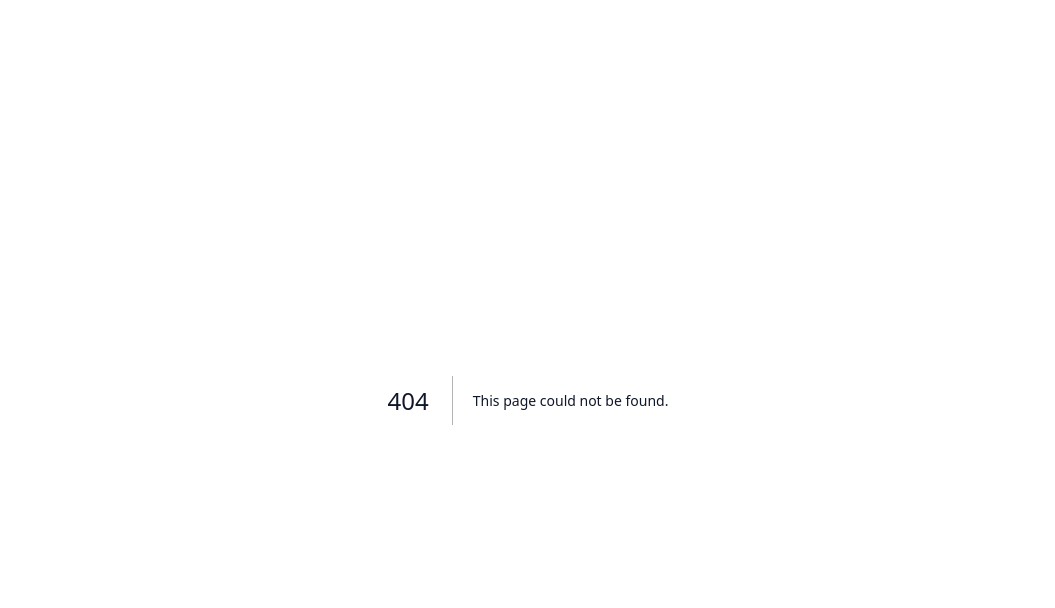
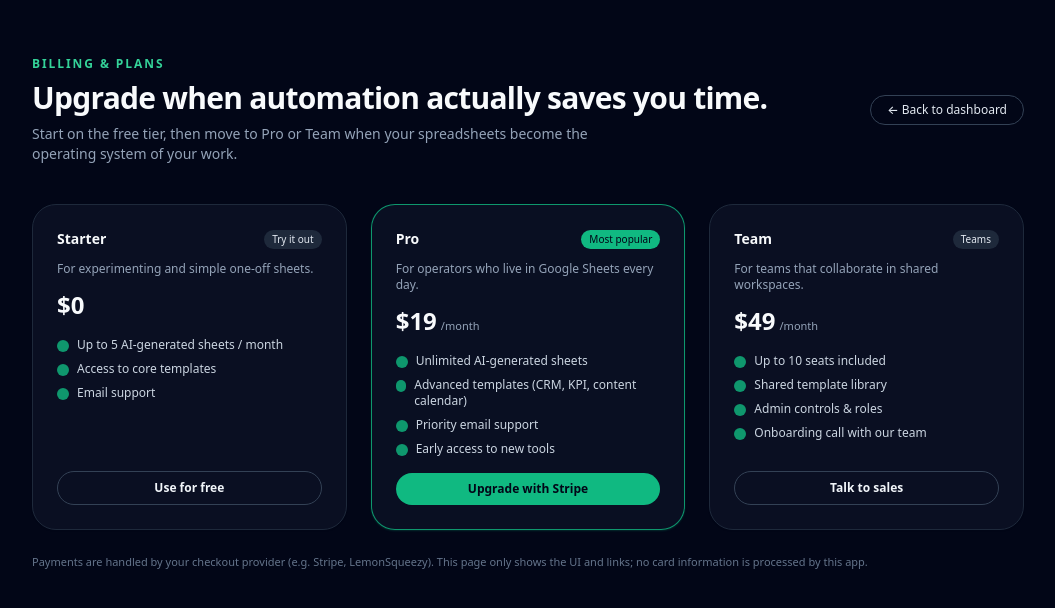
Before and after one commit to hoodpope47/sheetbuilder-landing, a Next.js app: page /billing in a window 1280 px wide. Before the commit this address had no page. Shown: the top 608 px of the page, without its empty margins (112-1167 px from the left). Built offline with nearby package versions, Linux system fonts and the light colour scheme.

Commit message:
Added Aristotle quotes, login logging, billing UI, dashboard footer update

```diff
--- /dev/null
+++ b/src/app/billing/page.tsx
@@ -0,0 +1,137 @@
+import Link from "next/link";
+
+const PLANS = [
+    {
+        name: "Starter",
+        price: "$0",
+        badge: "Try it out",
+        description: "For experimenting and simple one-off sheets.",
+        features: [
+            "Up to 5 AI-generated sheets / month",
+            "Access to core templates",
+            "Email support",
+        ],
+        highlight: false,
+        cta: "Use for free",
+        checkoutUrl: "#", // no payment, just informational
+    },
+    {
+        name: "Pro",
+        price: "$19",
+        badge: "Most popular",
+        description: "For operators who live in Google Sheets every day.",
+        features: [
+            "Unlimited AI-generated sheets",
+            "Advanced templates (CRM, KPI, content calendar)",
+            "Priority email support",
+            "Early access to new tools",
+        ],
+        highlight: true,
+        cta: "Upgrade with Stripe",
+        checkoutUrl: "https://example.com/checkout/pro", // replace with real checkout
+    },
+    {
+        name: "Team",
+        price: "$49",
+        badge: "Teams",
+        description: "For teams that collaborate in shared workspaces.",
+        features: [
+            "Up to 10 seats included",
+            "Shared template library",
+            "Admin controls & roles",
+            "Onboarding call with our team",
+        ],
+        highlight: false,
+        cta: "Talk to sales",
+        checkoutUrl: "mailto:hello@example.com?subject=Team%20plan%20inquiry",
+    },
+];
+
+export default function BillingPage() {
+    return (
+        <main className="min-h-screen bg-slate-950 text-slate-50">
+            <div className="mx-auto max-w-5xl px-4 py-10 sm:py-14">
+                <header className="mb-10 flex items-center justify-between gap-4">
+                    <div>
+                        <p className="text-xs font-semibold uppercase tracking-[0.16em] text-emerald-400">
+                            Billing & plans
+                        </p>
+                        <h1 className="mt-2 text-2xl sm:text-3xl font-semibold tracking-tight">
+                            Upgrade when automation actually saves you time.
+                        </h1>
+                        <p className="mt-2 text-sm text-slate-400 max-w-xl">
+                            Start on the free tier, then move to Pro or Team when your
+                            spreadsheets become the operating system of your work.
+                        </p>
+                    </div>
+                    <Link
+                        href="/dashboard"
+                        className="rounded-full border border-slate-700 px-4 py-1.5 text-xs font-medium text-slate-200 hover:bg-slate-900"
+                    >
+                        ← Back to dashboard
+                    </Link>
+                </header>
+
+                <div className="grid gap-6 md:grid-cols-3">
+                    {PLANS.map((plan) => (
+                        <div
+                            key={plan.name}
+                            className={`flex flex-col rounded-3xl border bg-slate-900/60 p-6 shadow-sm ${plan.highlight
+                                    ? "border-emerald-500/80 shadow-emerald-500/20 shadow-lg"
+                                    : "border-slate-800"
+                                }`}
+                        >
+                            <div className="mb-3 flex items-center justify-between gap-2">
+                                <h2 className="text-sm font-semibold">{plan.name}</h2>
+                                {plan.badge && (
+                                    <span
+                                        className={`rounded-full px-2 py-0.5 text-[10px] font-medium ${plan.highlight
+                                                ? "bg-emerald-500 text-slate-950"
+                                                : "bg-slate-800 text-slate-200"
+                                            }`}
+                                    >
+                                        {plan.badge}
+                                    </span>
+                                )}
+                            </div>
+
+                            <p className="text-xs text-slate-400 mb-3">{plan.description}</p>
+
+                            <div className="flex items-baseline gap-1 mb-4">
+                                <span className="text-2xl font-semibold">{plan.price}</span>
+                                {plan.price !== "$0" && (
+                                    <span className="text-[11px] text-slate-400">/month</span>
+                                )}
+                            </div>
+
+                            <ul className="flex-1 space-y-2 text-xs text-slate-300 mb-4">
+                                {plan.features.map((feature) => (
+                                    <li key={feature} className="flex items-start gap-2">
+                                        <span className="mt-[3px] inline-block h-3 w-3 rounded-full bg-emerald-500/80" />
+                                        <span>{feature}</span>
+                                    </li>
+                                ))}
+                            </ul>
+
+                            <Link
+                                href={plan.checkoutUrl}
+                                className={`mt-auto inline-flex items-center justify-center rounded-full px-4 py-2 text-xs font-semibold transition ${plan.highlight
+                                        ? "bg-emerald-500 text-slate-950 hover:bg-emerald-400"
+                                        : "border border-slate-700 text-slate-100 hover:bg-slate-800"
+                                    }`}
+                            >
+                                {plan.cta}
+                            </Link>
+                        </div>
+                    ))}
+                </div>
+
+                <p className="mt-6 text-[11px] text-slate-500">
+                    Payments are handled by your checkout provider (e.g. Stripe,
+                    LemonSqueezy). This page only shows the UI and links; no card
+                    information is processed by this app.
+                </p>
+            </div>
+        </main>
+    );
+}
--- a/src/app/dashboard/page.tsx
+++ b/src/app/dashboard/page.tsx
@@ -2,11 +2,14 @@
 
 import Link from "next/link";
 import { useState } from "react";
+import { useRouter } from "next/navigation";
+import { AristotleQuotes } from "@/components/AristotleQuotes";
 
 const TABS = ["Overview", "Schemas", "History"] as const;
 type TabKey = (typeof TABS)[number];
 
 export default function DashboardPage() {
+    const router = useRouter();
     const [activeTab, setActiveTab] = useState<TabKey>("Overview");
     const [prompt, setPrompt] = useState(
         "Create a sales pipeline tracker with stages, deal value, and probability."
@@ -66,12 +69,7 @@ export default function DashboardPage() {
                     </button>
                 </nav>
 
-                <div className="px-4 py-4 border-t border-slate-800 text-[11px] text-slate-400">
-                    <p className="mb-1 font-medium text-slate-300">
-                        Perfectly matching the clean Montee vibe — but legally original.
-                    </p>
-                    <p>Neon-green themed. Built for people who live in Google Sheets.</p>
-                </div>
+                <AristotleQuotes />
             </aside>
 
             {/* Main content */}
@@ -90,7 +88,10 @@ export default function DashboardPage() {
                         <button className="hidden sm:inline-flex items-center gap-1 rounded-full border border-slate-700 px-3 py-1.5 text-xs text-slate-300 hover:bg-slate-900">
                             Changelog
                         </button>
-                        <button className="inline-flex items-center gap-2 rounded-full bg-emerald-400 px-4 py-1.5 text-xs font-semibold text-slate-950 shadow-[0_0_30px_rgba(16,185,129,0.55)] hover:bg-emerald-300 transition">
+                        <button
+                            onClick={() => router.push("/billing")}
+                            className="inline-flex items-center gap-2 rounded-full bg-emerald-400 px-4 py-1.5 text-xs font-semibold text-slate-950 shadow-[0_0_30px_rgba(16,185,129,0.55)] hover:bg-emerald-300 transition"
+                        >
                             <span>Upgrade</span>
                         </button>
                     </div>
@@ -105,8 +106,8 @@ export default function DashboardPage() {
                                 type="button"
                                 onClick={() => setActiveTab(tab)}
                                 className={`relative px-2.5 py-2 capitalize ${activeTab === tab
-                                        ? "text-emerald-300"
-                                        : "text-slate-400 hover:text-slate-200"
+                                    ? "text-emerald-300"
+                                    : "text-slate-400 hover:text-slate-200"
                                     }`}
                             >
                                 {tab}
--- a/src/app/login/page.tsx
+++ b/src/app/login/page.tsx
@@ -4,6 +4,7 @@ import { useState, FormEvent } from "react";
 import { useRouter } from "next/navigation";
 import { authenticate } from "@/lib/auth";
 import { setUser } from "@/lib/session";
+import { logLogin } from "@/lib/accountLog";
 
 export default function LoginPage() {
   const router = useRouter();
@@ -30,8 +31,9 @@ export default function LoginPage() {
       return;
     }
 
-    // Dev-only session
+    // Dev-only session + logging
     setUser("admin");
+    logLogin("admin");
     router.push("/dashboard");
   };
 
--- /dev/null
+++ b/src/components/AristotleQuotes.tsx
@@ -0,0 +1,35 @@
+"use client";
+
+import { useEffect, useState } from "react";
+
+const ARISTOTLE_QUOTES: string[] = [
+    "Quality is not an act, it is a habit.",
+    "We are what we repeatedly do.",
+    "The beginning of work is the most important part.",
+    "Pleasure in the job puts perfection in the work.",
+    "Knowing yourself is the beginning of all wisdom.",
+    "Well begun is half done.",
+];
+
+const ROTATION_MS = 30_000; // 30 seconds
+
+export function AristotleQuotes() {
+    const [index, setIndex] = useState(0);
+
+    useEffect(() => {
+        const id = setInterval(() => {
+            setIndex((prev) => (prev + 1) % ARISTOTLE_QUOTES.length);
+        }, ROTATION_MS);
+
+        return () => clearInterval(id);
+    }, []);
+
+    const quote = ARISTOTLE_QUOTES[index];
+
+    return (
+        <div className="mt-auto border-t border-slate-800/60 pt-4 pr-4 pb-4 pl-4 text-xs text-slate-400 space-y-1">
+            <p className="font-semibold text-slate-300">Aristotle on work</p>
+            <p className="leading-snug italic">&ldquo;{quote}&rdquo;</p>
+        </div>
+    );
+}
--- /dev/null
+++ b/src/lib/accountLog.ts
@@ -0,0 +1,44 @@
+export type LoginRecord = {
+    username: string;
+    userAgent: string;
+    loggedInAt: string; // ISO string
+};
+
+const STORAGE_KEY = "sheetbuilder_login_records";
+
+function isBrowser() {
+    return typeof window !== "undefined";
+}
+
+export function logLogin(username: string): void {
+    if (!isBrowser()) return;
+
+    const userAgent =
+        typeof navigator !== "undefined" ? navigator.userAgent : "unknown";
+
+    const record: LoginRecord = {
+        username,
+        userAgent,
+        loggedInAt: new Date().toISOString(),
+    };
+
+    try {
+        const existingRaw = window.localStorage.getItem(STORAGE_KEY);
+        const existing: LoginRecord[] = existingRaw ? JSON.parse(existingRaw) : [];
+        existing.push(record);
+        window.localStorage.setItem(STORAGE_KEY, JSON.stringify(existing));
+    } catch (err) {
+        // Fail silently in dev
+        console.error("Failed to log login record", err);
+    }
+}
+
+export function getLoginRecords(): LoginRecord[] {
+    if (!isBrowser()) return [];
+    try {
+        const raw = window.localStorage.getItem(STORAGE_KEY);
+        return raw ? (JSON.parse(raw) as LoginRecord[]) : [];
+    } catch {
+        return [];
+    }
+}
```
